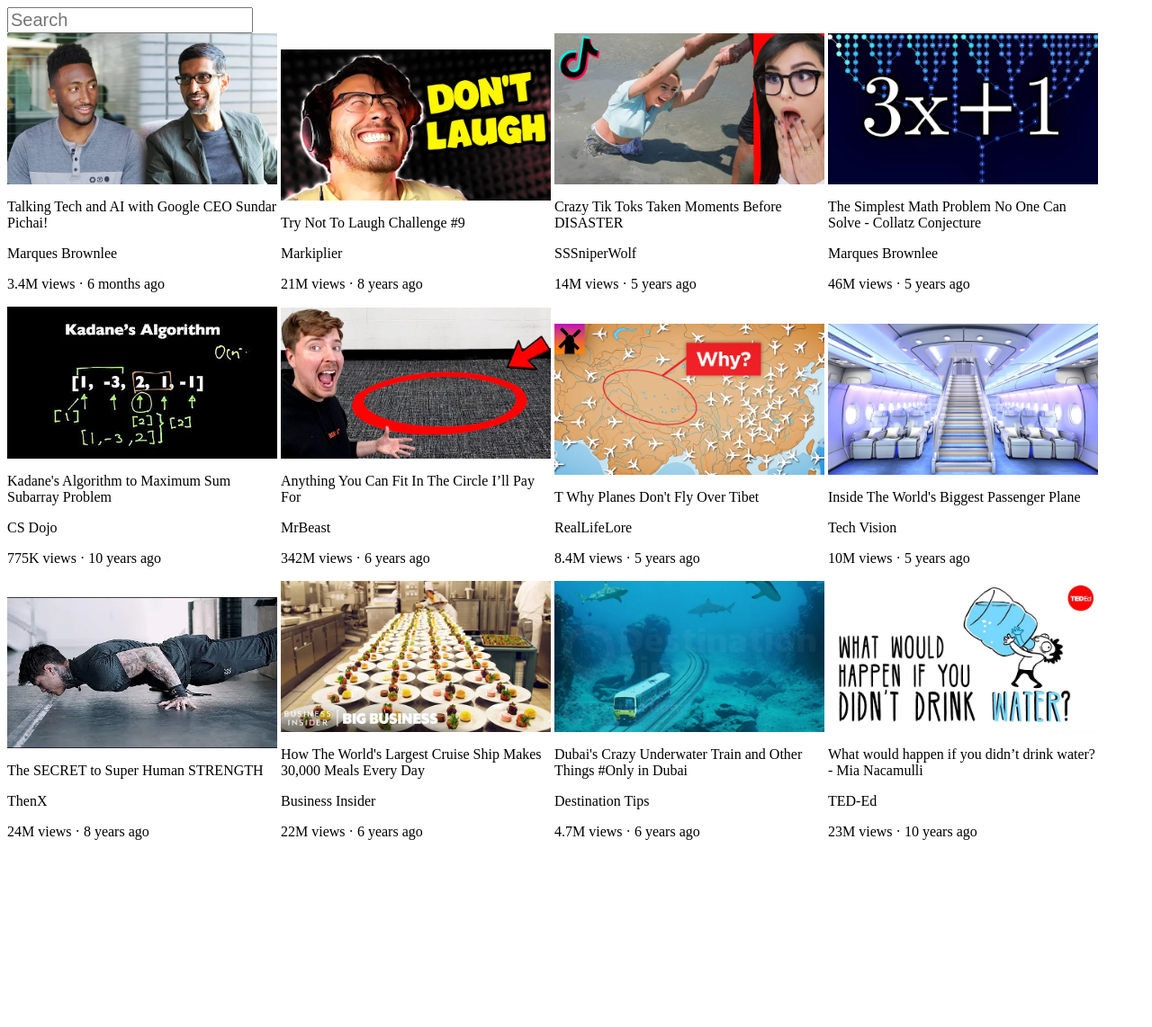
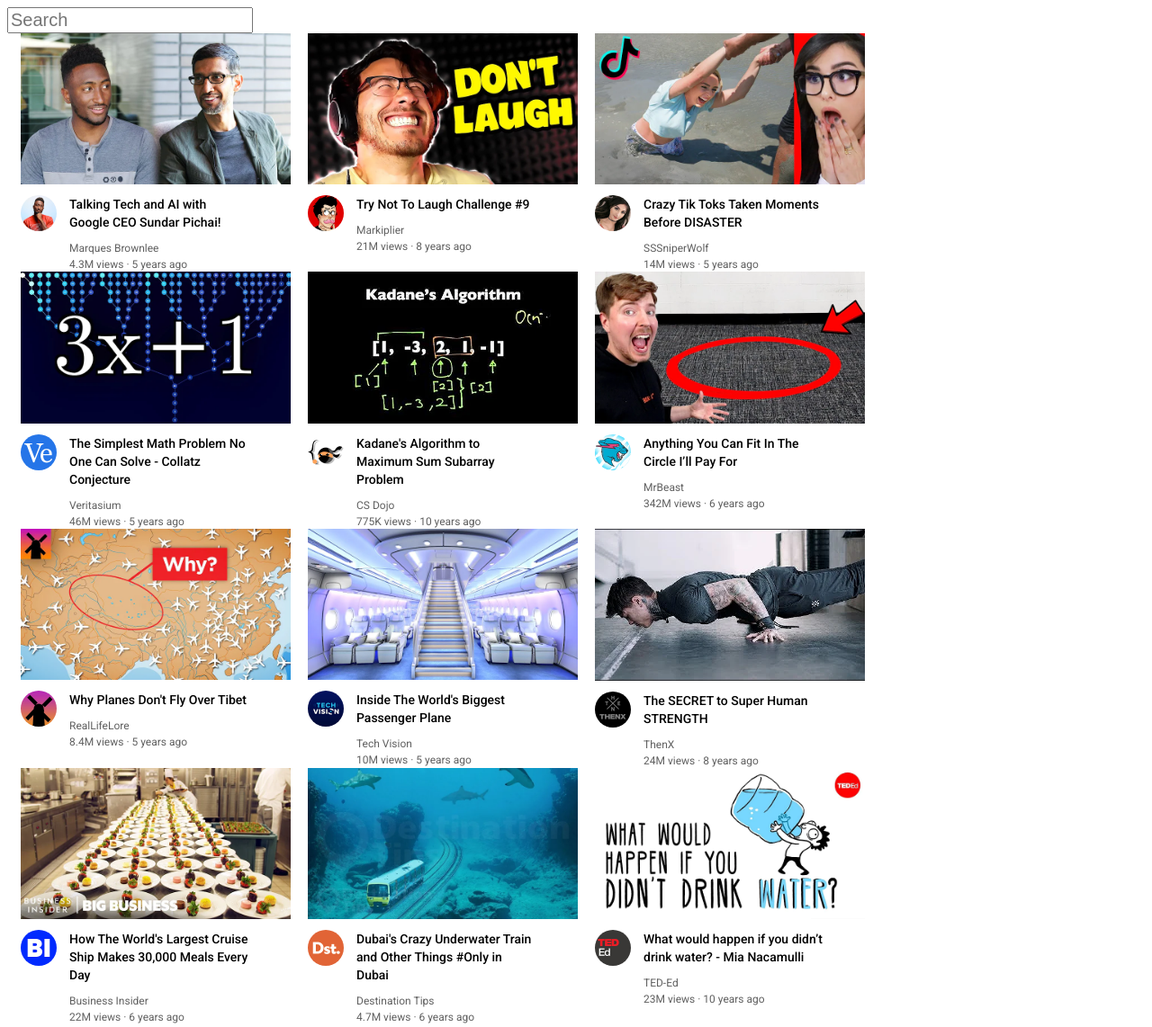
Before and after one commit to pravishmisra311-lgtm/HTML-CSS-Revision, a plain HTML site: page index.html in a window 1280 px wide. Shown: the whole page at 90% size. Before the commit the page ends 958 px from the top, so only its background shows below. Drawn offline with Linux system fonts and the light colour scheme.

Commit message:
all video divs updated

```diff
--- a/index.html
+++ b/index.html
@@ -2,7 +2,16 @@
 <html>
 <head>
     <title>Youtube.com Clone</title>
+
+    <link rel="preconnect" href="https://fonts.googleapis.com">
+<link rel="preconnect" href="https://fonts.gstatic.com" crossorigin>
+<link href="https://fonts.googleapis.com/css2?family=Roboto:wght@400;500;700&display=swap" rel="stylesheet">
     <style>
+      p{
+        font-family:Roboto,sans-serif;
+        margin-top: 0;
+        margin-bottom: 0;
+      }
         .thumbnail{
           width:300px;
             display:block;
@@ -11,109 +20,238 @@
             font-size:20px;
             display:block;
         }
-        /*.video-title{
-          width: 300px;
-        }*/
+        .video-title{
+          margin-top: 0px;
+          font-size: 14px;
+          font-weight: 500;
+          line-height: 20px;
+          margin-bottom:12px;
+        }
         .video-preview{
           width:300px;
           display:inline-block;
+          vertical-align: top;
+          margin-left:15px;
+        }
+        .channel-picture{
+          display:inline-block;
+          width:50px;
+          vertical-align: top;
+        }
+        .video-info{
+          display:inline-block;
+          width:200px;
+        }
+        .profile-picture{
+          width:40px;
+          border-radius:50px;
+        }
+        .thumbnail-row{
+          margin-bottom:12px;
+        }
+
+        .video-author,.video-stats{
+          font-size:12px;
+          color:rgb(96,96,96);
+        }
+        .video-author{
+          margin-bottom:4px;
         }
     </style>
 </head>
 <body>
   <input class="search-bar" type="text" placeholder="Search">
     <div class="video-preview">
+      <div class="thumbnail-row">
         <img class="thumbnail" src="thumbnails/thumbnail-1.webp" alt="">
+      </div>
+      <div>
+        <div class="channel-picture">
+          <img class="profile-picture" src="channels/channel-1.jpg">
+        </div>
+        <div class="video-info">
           <p class="video-title">Talking Tech and AI with Google CEO Sundar Pichai!</p>
           <p class="video-author">Marques Brownlee</p>
-      <p class="video-stats">3.4M views &#183; 6 months ago</p>
+          <p class="video-stats">4.3M views &#183; 5 years ago</p>
+        </div>
+      </div>
       </div>
 
       <div class="video-preview">
+      <div class="thumbnail-row">
         <img class="thumbnail" src="thumbnails/thumbnail-2.webp" alt="">
-      <p class="video-title">
-        Try Not To Laugh Challenge #9
-      </p>
+      </div>
+      <div>
+        <div class="channel-picture">
+          <img class="profile-picture" src="channels/channel-2.jpg">
+        </div>
+        <div class="video-info">
+          <p class="video-title">Try Not To Laugh Challenge #9</p>
           <p class="video-author">Markiplier</p>
           <p class="video-stats">21M views &#183; 8 years ago</p>
         </div>
+      </div>
+      </div>
 
       <div class="video-preview">
+      <div class="thumbnail-row">
         <img class="thumbnail" src="thumbnails/thumbnail-3.webp" alt="">
-      <p class="video-title">
-          Crazy Tik Toks Taken Moments Before DISASTER</p>
+      </div>
+      <div>
+        <div class="channel-picture">
+          <img class="profile-picture" src="channels/channel-3.jpg">
+        </div>
+        <div class="video-info">
+          <p class="video-title">Crazy Tik Toks Taken Moments Before DISASTER</p>
           <p class="video-author">SSSniperWolf</p>
           <p class="video-stats">14M views &#183; 5 years ago</p>
         </div>
-
-      <div class="video-preview">
-      <img class="thumbnail" src="thumbnails/thumbnail-4.webp" alt="">
-      <p class="video-title">
-        The Simplest Math Problem No One Can Solve - Collatz Conjecture </p>
-      <p class="video-author">Marques Brownlee</p>
-      <p class="video-stats">46M views &#183; 5 years ago</p>
+      </div>
       </div>
 
       <div class="video-preview">
+      <div class="thumbnail-row">
+        <img class="thumbnail" src="thumbnails/thumbnail-4.webp" alt="">
+      </div>
+      <div>
+        <div class="channel-picture">
+          <img class="profile-picture" src="channels/channel-4.jpg">
+        </div>
+        <div class="video-info">
+          <p class="video-title">The Simplest Math Problem No One Can Solve - Collatz Conjecture</p>
+          <p class="video-author">Veritasium</p>
+          <p class="video-stats">46M views &#183; 5 years ago</p>
+        </div>
+      </div>
+      </div>
+
+      <div class="video-preview">
+      <div class="thumbnail-row">
         <img class="thumbnail" src="thumbnails/thumbnail-5.webp" alt="">
-      <p class="video-title">
-        Kadane's Algorithm to Maximum Sum Subarray Problem</p>
+      </div>
+      <div>
+        <div class="channel-picture">
+          <img class="profile-picture" src="channels/channel-5.jpg">
+        </div>
+        <div class="video-info">
+          <p class="video-title"> Kadane's Algorithm to Maximum Sum Subarray Problem</p>
           <p class="video-author">CS Dojo</p>
           <p class="video-stats">775K views &#183; 10 years ago</p>
         </div>
+      </div>
+      </div>
 
       <div class="video-preview">
+      <div class="thumbnail-row">
         <img class="thumbnail" src="thumbnails/thumbnail-6.webp" alt="">
-      <p class="video-title">
-Anything You Can Fit In The Circle I’ll Pay For</p>
+      </div>
+      <div>
+        <div class="channel-picture">
+          <img class="profile-picture" src="channels/channel-6.jpg">
+        </div>
+        <div class="video-info">
+          <p class="video-title"> Anything You Can Fit In The Circle I’ll Pay For</p>
           <p class="video-author">MrBeast</p>
           <p class="video-stats">342M views &#183; 6 years ago</p>
         </div>
+      </div>
+      </div>
 
       <div class="video-preview">
+      <div class="thumbnail-row">
         <img class="thumbnail" src="thumbnails/thumbnail-7.webp" alt="">
-      <p class="video-title">T
-Why Planes Don't Fly Over Tibet</p>
+      </div>
+      <div>
+        <div class="channel-picture">
+          <img class="profile-picture" src="channels/channel-7.jpg">
+        </div>
+        <div class="video-info">
+          <p class="video-title"> Why Planes Don't Fly Over Tibet</p>
           <p class="video-author">RealLifeLore</p>
           <p class="video-stats">8.4M views &#183; 5 years ago</p>
         </div>
+      </div>
+      </div>
 
       <div class="video-preview">
+      <div class="thumbnail-row">
         <img class="thumbnail" src="thumbnails/thumbnail-8.webp" alt="">
-      <p class="video-title">
-Inside The World's Biggest Passenger Plane</p>
+      </div>
+      <div>
+        <div class="channel-picture">
+          <img class="profile-picture" src="channels/channel-8.jpg">
+        </div>
+        <div class="video-info">
+          <p class="video-title">Inside The World's Biggest Passenger Plane</p>
           <p class="video-author">Tech Vision</p>
           <p class="video-stats">10M views &#183; 5 years ago</p>
         </div>
+      </div>
+      </div>
 
       <div class="video-preview">
+      <div class="thumbnail-row">
         <img class="thumbnail" src="thumbnails/thumbnail-9.webp" alt="">
-      <p class="video-title">
-The SECRET to Super Human STRENGTH</p>
+      </div>
+      <div>
+        <div class="channel-picture">
+          <img class="profile-picture" src="channels/channel-9.jpg">
+        </div>
+        <div class="video-info">
+          <p class="video-title">The SECRET to Super Human STRENGTH</p>
           <p class="video-author">ThenX</p>
           <p class="video-stats">24M views &#183; 8 years ago</p>
         </div>
+      </div>
+      </div>
 
       <div class="video-preview">
+      <div class="thumbnail-row">
         <img class="thumbnail" src="thumbnails/thumbnail-10.webp" alt="">
+      </div>
+      <div>
+        <div class="channel-picture">
+          <img class="profile-picture" src="channels/channel-10.jpg">
+        </div>
+        <div class="video-info">
           <p class="video-title">How The World's Largest Cruise Ship Makes 30,000 Meals Every Day</p>
           <p class="video-author">Business Insider</p>
           <p class="video-stats">22M views &#183; 6 years ago</p>
         </div>
+      </div>
+      </div>
 
       <div class="video-preview">
+      <div class="thumbnail-row">
         <img class="thumbnail" src="thumbnails/thumbnail-11.webp" alt="">
+      </div>
+      <div>
+        <div class="channel-picture">
+          <img class="profile-picture" src="channels/channel-11.jpg">
+        </div>
+        <div class="video-info">
           <p class="video-title">Dubai's Crazy Underwater Train and Other Things #Only in Dubai</p>
           <p class="video-author">Destination Tips</p>
           <p class="video-stats">4.7M views &#183; 6 years ago</p>
         </div>
+      </div>
+      </div>
 
       <div class="video-preview">
+      <div class="thumbnail-row">
         <img class="thumbnail" src="thumbnails/thumbnail-12.webp" alt="">
+      </div>
+      <div>
+        <div class="channel-picture">
+          <img class="profile-picture" src="channels/channel-12.jpg">
+        </div>
+        <div class="video-info">
           <p class="video-title">What would happen if you didn’t drink water? - Mia Nacamulli</p>
           <p class="video-author">TED-Ed</p>
           <p class="video-stats">23M views &#183; 10 years ago</p>
         </div>
+      </div>
+      </div>
 
 </body>
 </html>
```
Also changed, not shown: channels/channel-1.jpg (added), channels/channel-10.jpg (added), channels/channel-11.jpg (added), channels/channel-12.jpg (added), channels/channel-2.jpg (added), channels/channel-3.jpg (added), channels/channel-4.jpg (added), channels/channel-5.jpg (added), channels/channel-6.jpg (added), channels/channel-7.jpg (added), channels/channel-8.jpg (added), channels/channel-9.jpg (added). Lines whose indentation alone changed are shown as unchanged.
